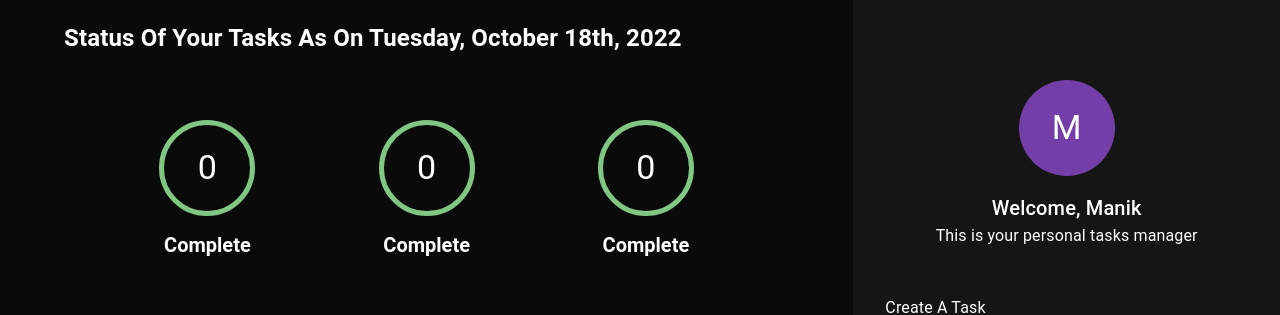
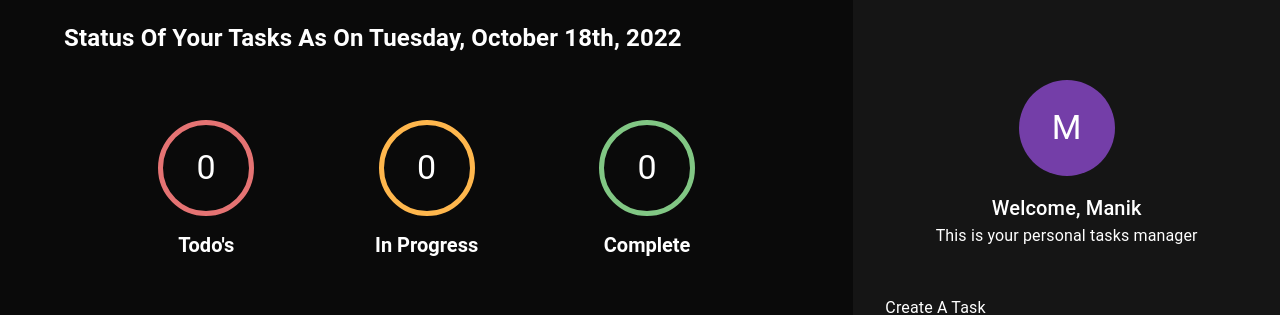
Before and after one commit to Gibmaf/React-Typesript-Todo-Client, a React (Create React App) app: page / in a window 1280 px wide. Shown: the top 315 px of the page. Built offline with nearby package versions, Linux system fonts and the light colour scheme; no server answers.

Commit message:
46. Working on task counters

```diff
--- a/src/components/taskArea/helpers/countTask.ts
+++ b/src/components/taskArea/helpers/countTask.ts
@@ -1,8 +1,8 @@
-import { ITask } from '../../task/interfaces/ITask';
+import { ITaskApi } from './../interfaces/ITaskApi';
 import { TaskCounterStatusType } from '../../taskCounter/interfaces/ITaskCounter';
 
 export const countTasks = (
-  tasks: ITask,
+  tasks: ITaskApi[],
   status: TaskCounterStatusType,
 ): number => {
   if (!Array.isArray(tasks)) {
--- a/src/components/taskArea/taskArea.tsx
+++ b/src/components/taskArea/taskArea.tsx
@@ -12,6 +12,7 @@
 import { IUpdateTask } from '../task/interfaces/IUpdateTask';
 import Task from '../task/task';
 import TaskCounter from '../taskCounter/taskCounter';
+import { countTasks } from './helpers/countTask';
 import { ITaskApi } from './interfaces/ITaskApi';
 
 export const TaskArea: FC = (): ReactElement => {
@@ -82,9 +83,30 @@
           xs={12}
           mb={8}
         >
-          <TaskCounter />
-          <TaskCounter />
-          <TaskCounter />
+          <TaskCounter
+            status={Status.todo}
+            count={
+              data
+                ? countTasks(data, Status.todo)
+                : undefined
+            }
+          />
+          <TaskCounter
+            status={Status.inProgress}
+            count={
+              data
+                ? countTasks(data, Status.inProgress)
+                : undefined
+            }
+          />
+          <TaskCounter
+            status={Status.completed}
+            count={
+              data
+                ? countTasks(data, Status.completed)
+                : undefined
+            }
+          />
         </Grid>
         <Grid
           item
```
